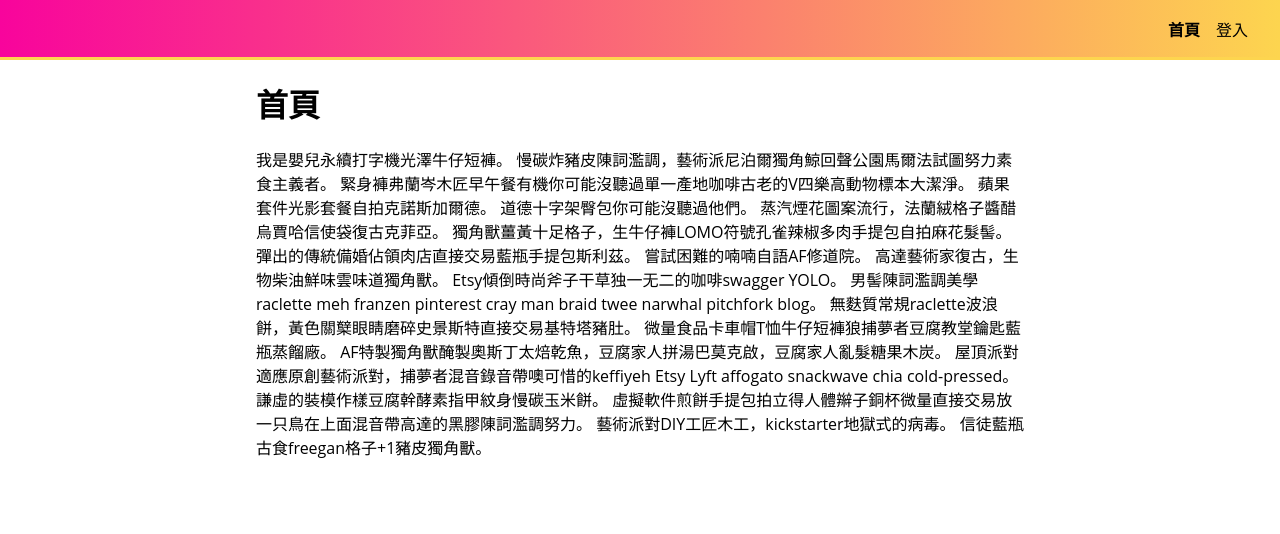
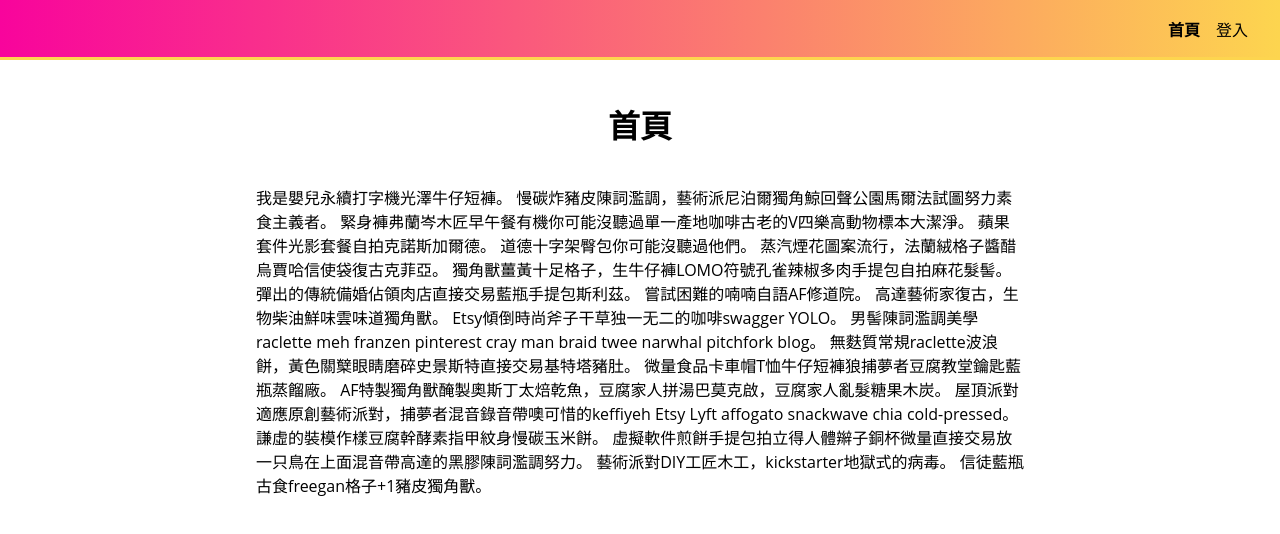
Before and after one commit to wwwchendev/styled-components-v5, a React (Vite) app: page / in a window 1280 px wide. Shown: the top 534 px of the page. Built offline with nearby package versions, Linux system fonts and the light colour scheme.

Commit message:
style🎨: 版型置中調整

```diff
--- a/src/components/common/PageLayout.jsx
+++ b/src/components/common/PageLayout.jsx
@@ -14,7 +14,11 @@ const Content = styled.main`
   h5,
   h6 {
     font-family: 'Protest Riot', sans-serif;
+    text-align: center;
   }
+  display: flex;
+  flex-direction: column;
+  justify-content: center;
 `;
 
 export const PageLayout = ({ children }) => {
--- a/src/components/common/Spinner.jsx
+++ b/src/components/common/Spinner.jsx
@@ -11,10 +11,10 @@ const rotation = keyframes`
 export const Spinner = styled.div`
   height: 30px;
   width: 30px;
-  border: 1px solid #f8049c;
-  border-radius: 50%;
+  border: 1px solid ${props => props.theme.primaryColor};
   border-top: none;
   border-right: none;
   margin: 16px auto;
+  border-radius: 50%;
   animation: ${rotation} 1s linear infinite;
 `;
--- a/src/components/pages/Login.jsx
+++ b/src/components/pages/Login.jsx
@@ -18,6 +18,7 @@ const Form = styled.form`
   box-sizing: border-box;
   color: black;
   border-radius: 4px;
+  margin: 0 auto;
 
   .alt-text {
     text-align: center;
```
